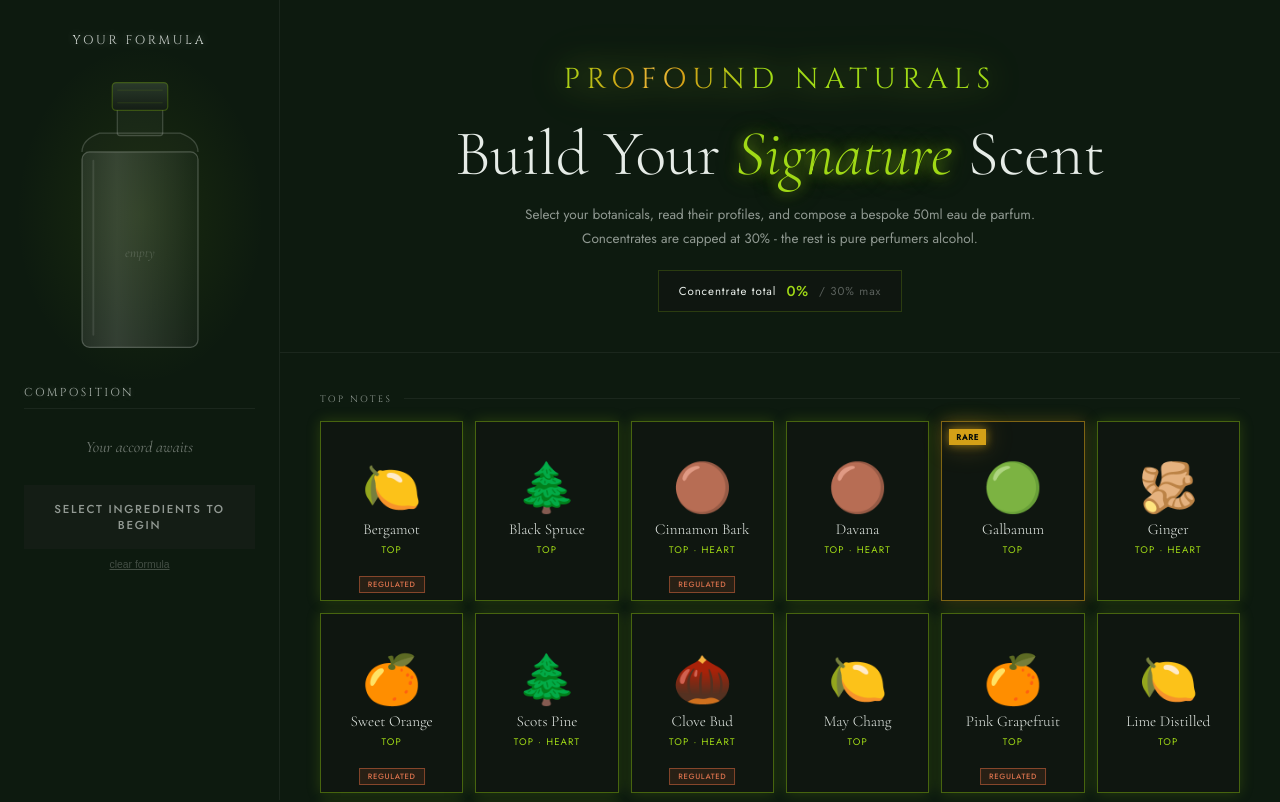
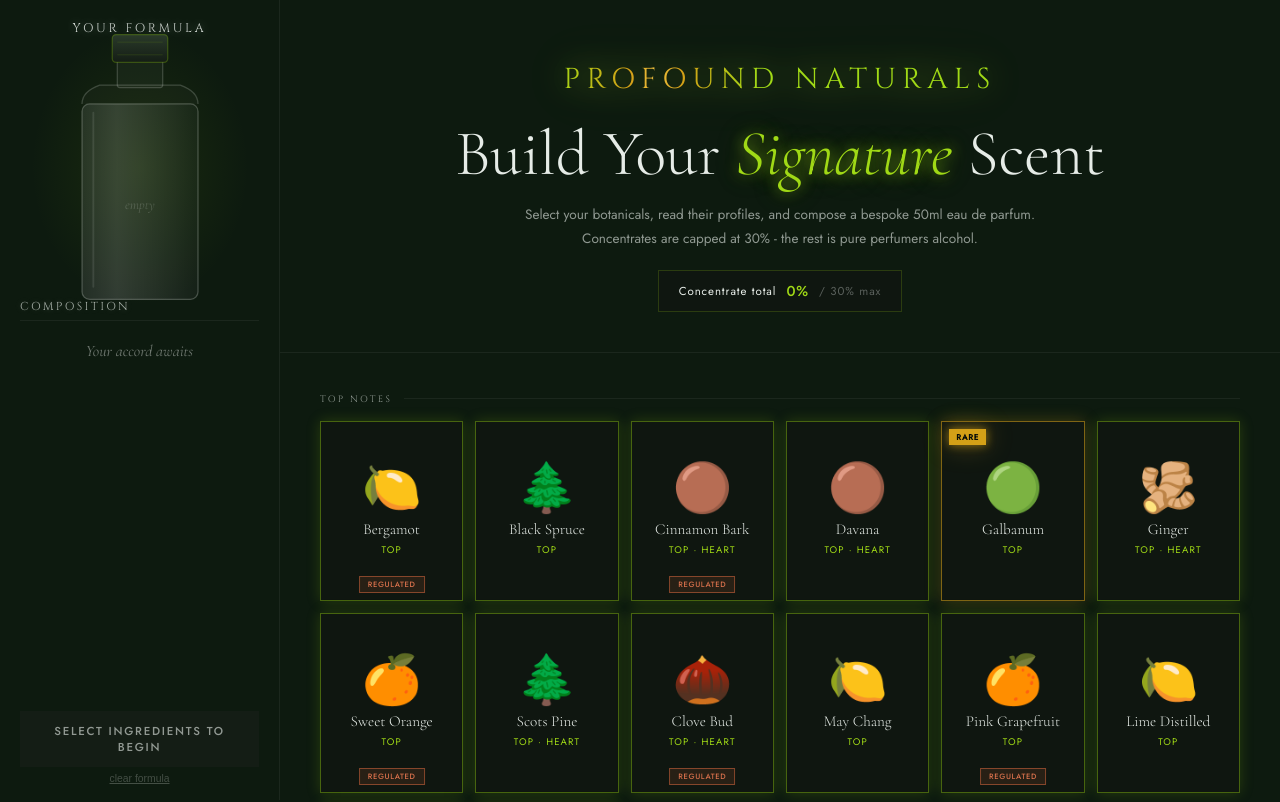
Before and after one commit to profoundnaturalsau/profound-naturals-builder, a website: page index.html in a window 1280 px wide. Shown: the top 802 px of the page. Drawn offline with nearby package versions, Linux system fonts and the light colour scheme.

Commit message:
lock bottle panel, tighten spacing, internal formula scroll

```diff
--- a/index.html
+++ b/index.html
@@ -264,19 +264,18 @@
 
   /* RIGHT — BOTTLE PANEL */
   .bottle-side {
-    padding:32px 24px 24px;
+    padding:20px 20px 16px;
     display:flex; flex-direction:column; align-items:center;
     position:fixed; top:0; left:0; width:280px; height:100vh;
-    overflow-y:auto; overflow-x:hidden; z-index:10;
+    overflow:hidden; z-index:10;
     border-right:1px solid var(--border-sub);
     background:var(--bg);
-    scrollbar-width:none;
-  }
-  .bottle-side::-webkit-scrollbar { display:none; }
+  }
 
   .bottle-eyebrow {
     font-family:var(--cinzel); font-size:.78rem; letter-spacing:.22em;
-    text-transform:uppercase; color:var(--white); margin-bottom:16px;
+    text-transform:uppercase; color:var(--white); margin-bottom:10px;
+    flex-shrink:0;
     animation:eyebrowWhiteGlow 4s ease-in-out infinite;
   }
   @keyframes eyebrowWhiteGlow {
@@ -286,9 +285,9 @@
 
   /* BOTTLE SVG wrapper */
   .bottle-wrap {
-    position:relative; width:210px; height:300px;
+    position:relative; width:180px; height:240px;
     display:flex; align-items:center; justify-content:center;
-    margin-bottom:20px;
+    margin-bottom:12px; flex-shrink:0;
   }
   .bottle-glow {
     position:absolute; inset:-20px;
@@ -299,18 +298,21 @@
   }
 
   /* FORMULA */
-  .formula-section { width:100%; }
+  .formula-section { width:100%; flex:1; min-height:0; display:flex; flex-direction:column; }
   .formula-title {
     font-family:var(--cinzel); font-size:.72rem; letter-spacing:.2em;
     text-transform:uppercase; color:var(--white);
-    margin-bottom:12px; padding-bottom:8px;
+    margin-bottom:8px; padding-bottom:6px;
     border-bottom:1px solid var(--border-sub);
+    flex-shrink:0;
     animation:eyebrowWhiteGlow 4s ease-in-out infinite; animation-delay:.8s;
   }
-  .formula-empty { font-size:1rem; color:rgba(230,236,231,.45); text-align:center; padding:16px 0; font-style:italic; font-family:var(--serif); }
+  .formula-empty { font-size:1rem; color:rgba(230,236,231,.45); text-align:center; padding:12px 0; font-style:italic; font-family:var(--serif); }
+  .formula-scroll { flex:1; min-height:0; overflow-y:auto; scrollbar-width:none; }
+  .formula-scroll::-webkit-scrollbar { display:none; }
   .formula-item {
     display:flex; align-items:center; gap:8px;
-    padding:7px 0; border-bottom:1px solid var(--border-sub);
+    padding:5px 0; border-bottom:1px solid var(--border-sub);
     font-size:.72rem;
   }
   .formula-dot { width:6px; height:6px; border-radius:50%; flex-shrink:0; }
@@ -318,27 +320,27 @@
   .formula-pct { color:var(--green-lt); font-weight:500; min-width:32px; text-align:right; }
   .formula-pct-total {
     display:flex; justify-content:space-between;
-    padding:10px 0 0; font-size:.72rem;
-    color:var(--white-dim);
+    padding:8px 0 0; font-size:.72rem;
+    color:var(--white-dim); flex-shrink:0;
   }
   .formula-pct-total span:last-child { color:var(--green-lt); font-weight:500; }
 
   /* PRICE */
   .price-block {
-    width:100%; margin-top:20px;
-    padding:16px; background:var(--surface);
+    width:100%; margin-top:10px;
+    padding:10px; background:var(--surface);
     border:1px solid var(--border);
-    text-align:center;
-  }
-  .price-label { font-size:.58rem; letter-spacing:.18em; text-transform:uppercase; color:var(--white-dim); margin-bottom:6px; display:block; }
-  .price-value { font-family:var(--serif); font-size:2rem; font-weight:300; color:var(--white); }
-  .price-size { font-size:.7rem; color:var(--white-dim); margin-top:4px; }
+    text-align:center; flex-shrink:0;
+  }
+  .price-label { font-size:.58rem; letter-spacing:.18em; text-transform:uppercase; color:var(--white-dim); margin-bottom:4px; display:block; }
+  .price-value { font-family:var(--serif); font-size:1.6rem; font-weight:300; color:var(--white); }
+  .price-size { font-size:.7rem; color:var(--white-dim); margin-top:2px; }
 
   /* REQUEST BTN */
   .request-btn {
-    width:100%; margin-top:12px; padding:16px;
+    width:100%; margin-top:8px; padding:12px;
     background:var(--green); color:var(--bg);
-    border:none; cursor:pointer;
+    border:none; cursor:pointer; flex-shrink:0;
     font-family:var(--sans); font-size:.72rem;
     letter-spacing:.15em; text-transform:uppercase; font-weight:500;
     transition:background .2s, box-shadow .2s;
@@ -351,7 +353,7 @@
   .request-btn:hover { background:var(--green-lt); }
   .request-btn:disabled { background:var(--surface-2); color:var(--white-dim); animation:none; cursor:default; }
 
-  .clear-link { font-size:.65rem; color:rgba(230,236,231,.25); cursor:pointer; margin-top:10px; text-decoration:underline; background:none; border:none; display:block; text-align:center; }
+  .clear-link { font-size:.65rem; color:rgba(230,236,231,.25); cursor:pointer; margin-top:6px; text-decoration:underline; background:none; border:none; display:block; text-align:center; flex-shrink:0; }
   .clear-link:hover { color:var(--white-dim); }
 
   /* FLY PARTICLE */
@@ -885,10 +887,12 @@
     </div>
     <div class="formula-section">
       <div class="formula-title">Composition</div>
-      <div id="formulaBody"><div class="formula-empty">Your accord awaits</div></div>
-      <div class="formula-pct-total" id="totalRow" style="display:none">
-        <span>Total concentrate</span>
-        <span id="totalPctBottom">0%</span>
+      <div class="formula-scroll">
+        <div id="formulaBody"><div class="formula-empty">Your accord awaits</div></div>
+        <div class="formula-pct-total" id="totalRow" style="display:none">
+          <span>Total concentrate</span>
+          <span id="totalPctBottom">0%</span>
+        </div>
       </div>
     </div>
     <div class="price-block" id="priceBlock" style="display:none">
```
